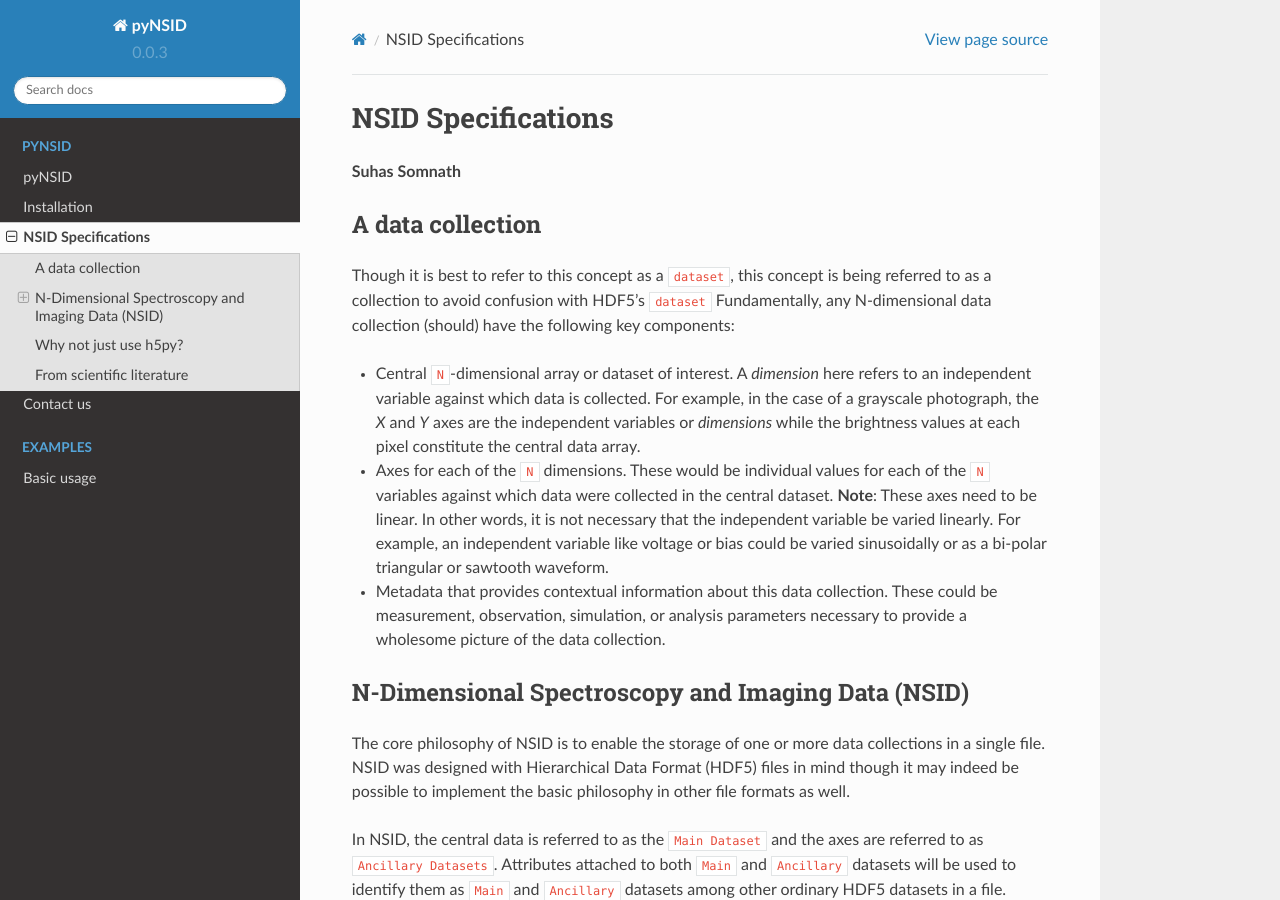
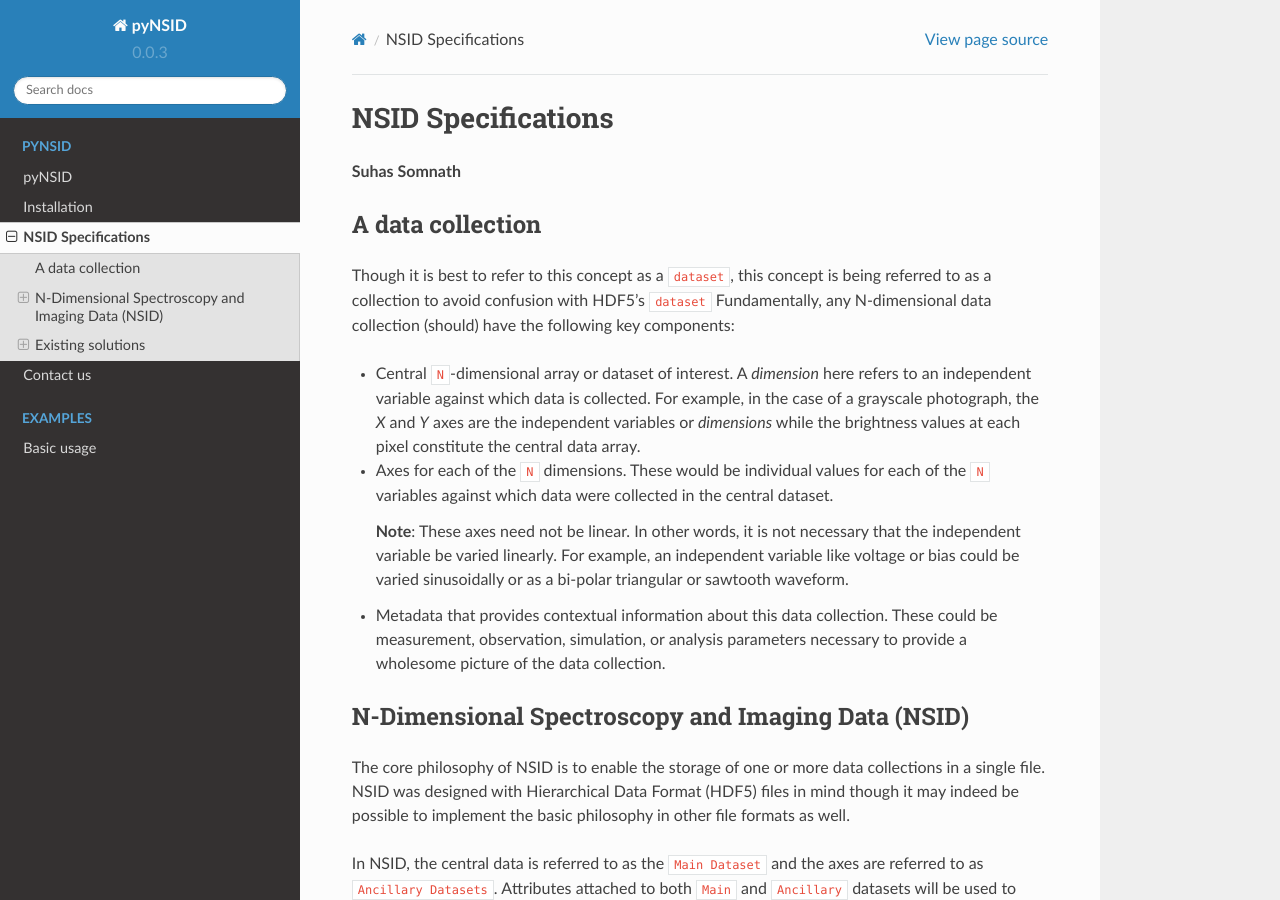
Before and after one commit to pycroscopy/pyNSID, a Sphinx documentation site: the page built from docs/source/nsid.rst, in a window 1280 px wide and 900 px high. Built offline with Sphinx 7.4.7 and the Read the Docs theme 2.0.0, drawn with Linux system fonts in a browser that asks for light colours; pages that are not in the unit, such as notebooks, are missing from menus; some of the changed text lies outside the part shown.

Commit message:
Corrected heading formatting

```diff
--- a/docs/source/nsid.rst
+++ b/docs/source/nsid.rst
@@ -11,7 +11,8 @@
   A `dimension` here refers to an independent variable against which data is collected.
   For example, in the case of a grayscale photograph, the `X` and `Y` axes are the independent variables or `dimensions` while the brightness values at each pixel constitute the central data array.
 * Axes for each of the ``N`` dimensions. These would be individual values for each of the ``N`` variables against which data were collected in the central dataset.
-  **Note**: These axes need to be linear. In other words, it is not necessary that the independent variable be varied linearly.
+
+  **Note**: These axes need not be linear. In other words, it is not necessary that the independent variable be varied linearly.
   For example, an independent variable like voltage or bias could be varied sinusoidally or as a bi-polar triangular or sawtooth waveform.
 * Metadata that provides contextual information about this data collection.
   These could be measurement, observation, simulation, or analysis parameters necessary to provide a wholesome picture of the data collection.
@@ -107,21 +108,21 @@
 Do get in touch if you have a better solution
 
 Existing solutions
-~~~~~~~~~~~~~~~~~~
+------------------
 
-Why not just use h5py?
-----------------------
+h5py
+~~~~
 ``h5py``, on top of which ``pyNSID`` is built, does indeed provide all the functionality necessary to support ``NSID``.
 However, a layer of *convenience* and *standardization* is still useful / necessary for few reasons:
 
 1. To ensure that data (in memory) are always stored in the `same standardized manner <https://pycroscopy.github.io/sidpy/_autosummary/sidpy.sid.dataset.Dataset.html#sidpy.sid.dataset.Dataset>`_.
    This is handled by ``sidpy.Dataset`` via ``SciFiReaders.NSIDReader``.
-2. To make it ``easier to access relevant information <https://pycroscopy.github.io/sidpy/_autosummary/sidpy.sid.dataset.Dataset.html#sidpy.sid.dataset.Dataset>`_ from HDF5 datasets such as the dimensions, units, scales, etc. without needing to write a lot of h5py code.
+2. To make it `easier to access relevant information <https://pycroscopy.github.io/sidpy/_autosummary/sidpy.sid.dataset.Dataset.html#sidpy.sid.dataset.Dataset>`_ from HDF5 datasets such as the dimensions, units, scales, etc. without needing to write a lot of h5py code.
 3. To simplify certain ancillary tasks like identify all NSID datasets in a given file, seamlessly reusing datasets representing dimensions / copying datasets, verifying whether a dataset is indeed NSID or not.
 4. To facilitate embarrassingly parallel computations on datasets along the lines of `pyUSID.Process <https://pycroscopy.github.io/pyUSID/auto_examples/intermediate/plot_process.html#sphx-glr-auto-examples-intermediate-plot-process-py>`_ without having to customize algorithms to a specific instrument format, etc.
 
-From scientific literature
---------------------------
+Scientific literature
+~~~~~~~~~~~~~~~~~~~~~
 As of this writing we are aware of similar efforts:
 
 * Multi-vendor consortium headed by UIUC - `electron microscopy data <https://emdatasets.com/format/>`_
```
